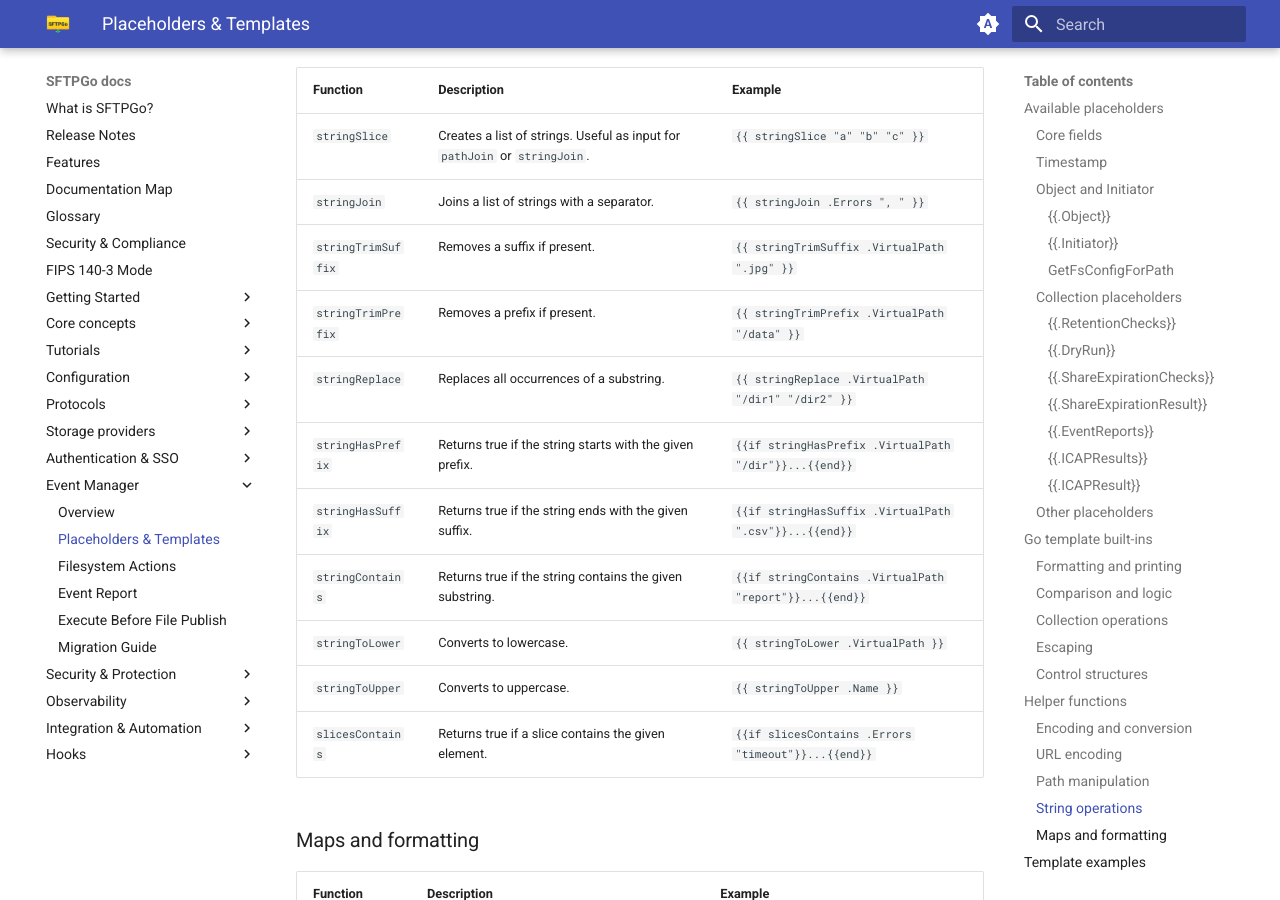
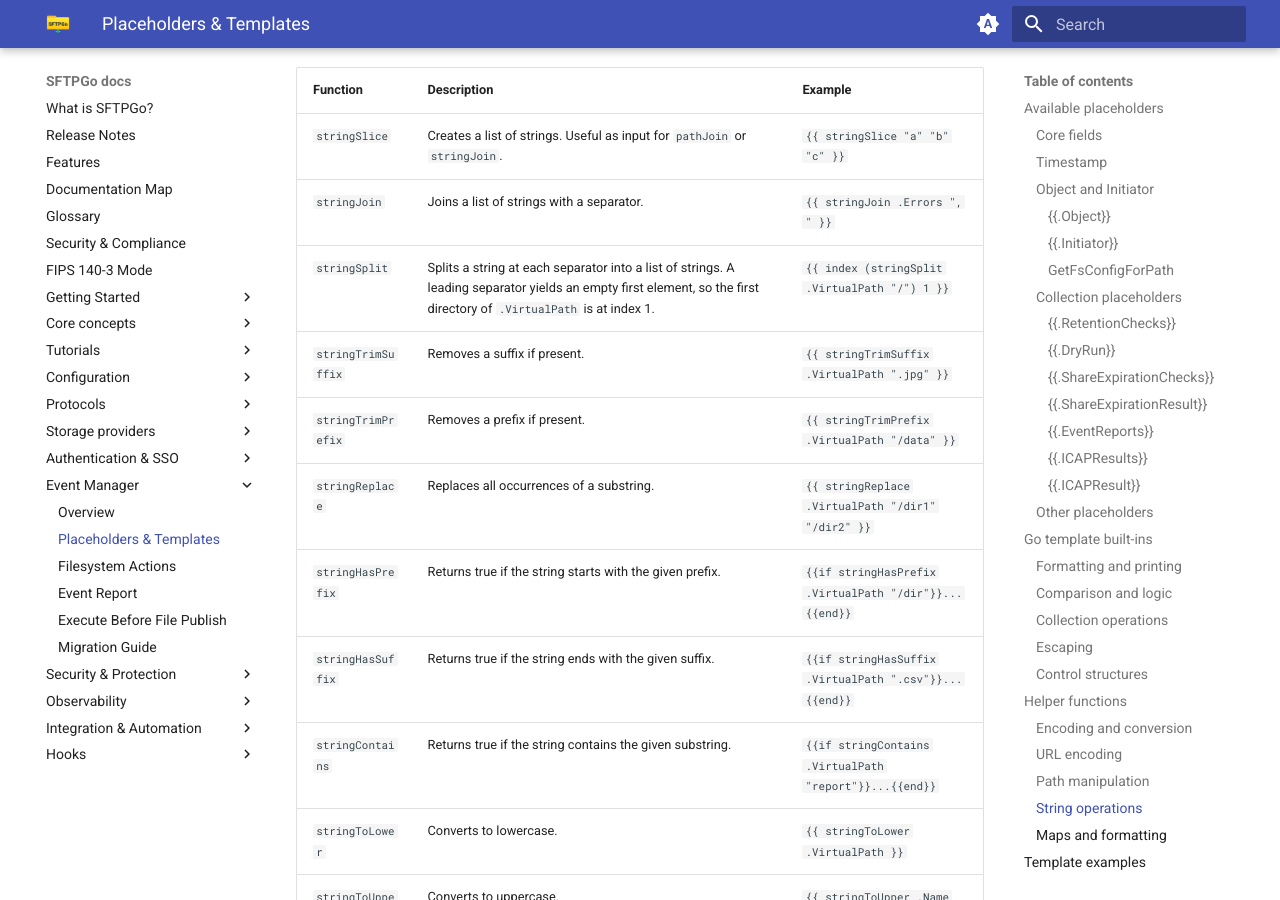
Before and after one commit to sftpgo/docs, an MkDocs documentation site: the page built from docs/placeholders.md, in a window 1280 px wide and 900 px high, scrolled down 11338 px. Built offline with MkDocs 1.6.1 and Material for MkDocs 9.7.7, drawn with Linux system fonts in a browser that asks for light colours; emoji names are drawn with the system emoji font; the version menu is left out.

Commit message:
placeholders: document the stringSplit helper
Signed-off-by: Nicola Murino <nicola.murino@gmail.com>

```diff
--- a/docs/placeholders.md
+++ b/docs/placeholders.md
@@ -328,6 +328,7 @@ The pipe syntax is especially useful for chaining multiple transformations.
 | ---------- | ------------- | --------- |
 | `stringSlice` | Creates a list of strings. Useful as input for `pathJoin` or `stringJoin`. | `{{ stringSlice "a" "b" "c" }}` |
 | `stringJoin` | Joins a list of strings with a separator. | `{{ stringJoin .Errors ", " }}` |
+| `stringSplit` | Splits a string at each separator into a list of strings. A leading separator yields an empty first element, so the first directory of `.VirtualPath` is at index 1. | `{{ index (stringSplit .VirtualPath "/") 1 }}` |
 | `stringTrimSuffix` | Removes a suffix if present. | `{{ stringTrimSuffix .VirtualPath ".jpg" }}` |
 | `stringTrimPrefix` | Removes a prefix if present. | `{{ stringTrimPrefix .VirtualPath "/data" }}` |
 | `stringReplace` | Replaces all occurrences of a substring. | `{{ stringReplace .VirtualPath "/dir1" "/dir2" }}` |
```
